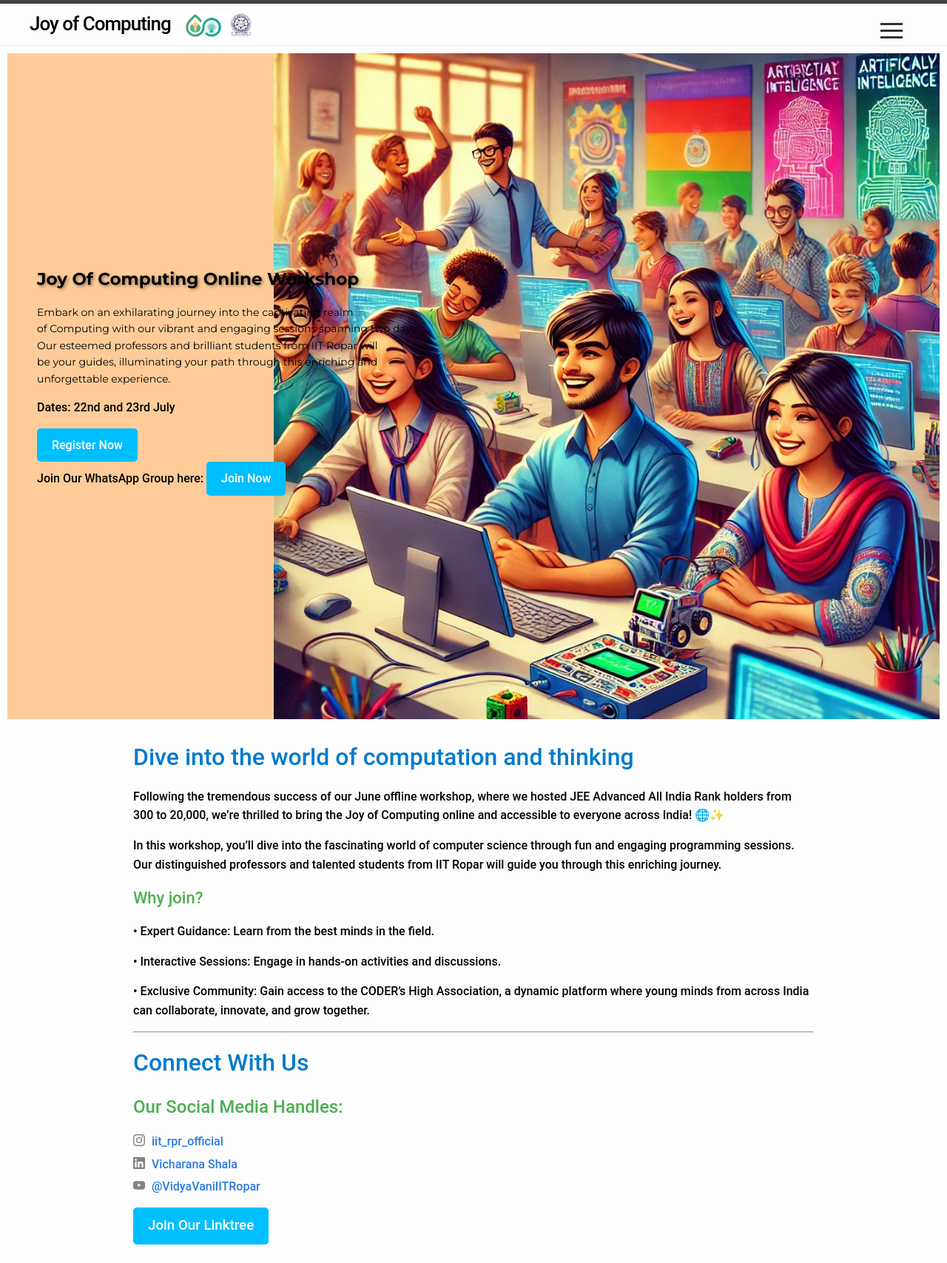
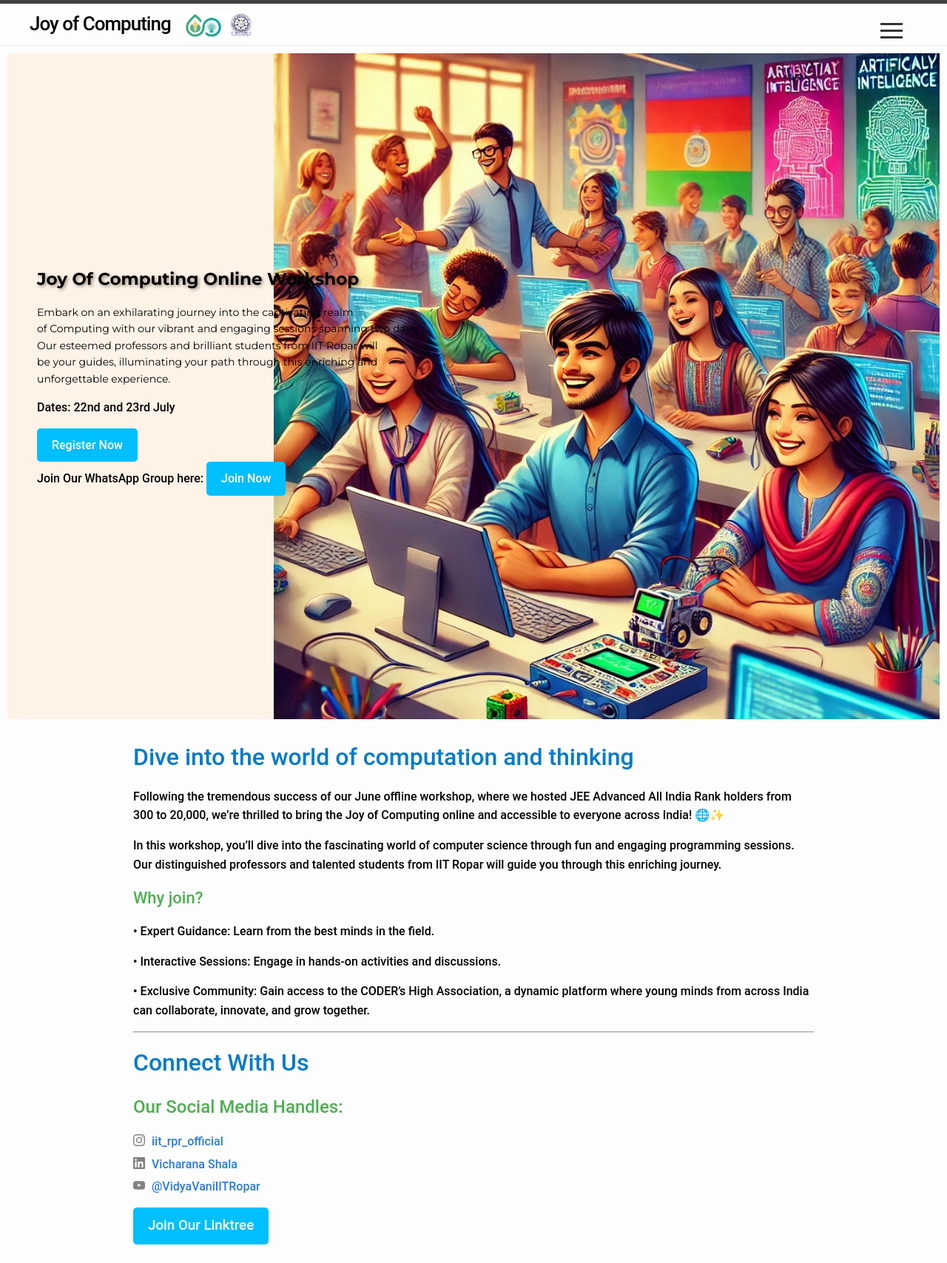
Before and after one commit to sudarshansudarshan/joc, a Jekyll site: the page built from index.markdown, in a window 1280 px wide. Shown: the whole page at 74% size. Built offline with Jekyll 4.4.1, drawn with Linux system fonts in a browser that asks for light colours.

Commit message:
Update home.html

```diff
--- a/_layouts/home.html
+++ b/_layouts/home.html
@@ -155,7 +155,7 @@ layout: default
   {%- endif -%}-->
 
 
-  <div class="hero-section" style="width: 100%; background-color: #ffcc99; background-image: url('images/joc image.jpg'); background-size: contain; background-repeat: no-repeat; background-position: right top;">
+  <div class="hero-section" style="width: 100%; background-color: #fff2e6; background-image: url('images/joc image.jpg'); background-size: contain; background-repeat: no-repeat; background-position: right top;">
     <div class="content" style="padding-left: 40px;">
 <!--       <h2 style="color: black;"><b> Joy Of Computing Online Workshop</b></h2> -->
       <h2 style="color: black; font-family: 'Montserrat', sans-serif; font-size: 23px; text-shadow: 2px 2px 4px rgba(0, 0, 0, 0.4);"><b>Joy Of Computing Online Workshop</b></h2>
```
